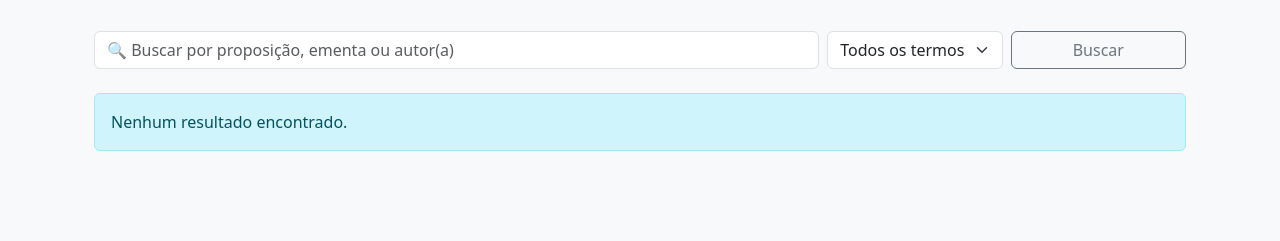
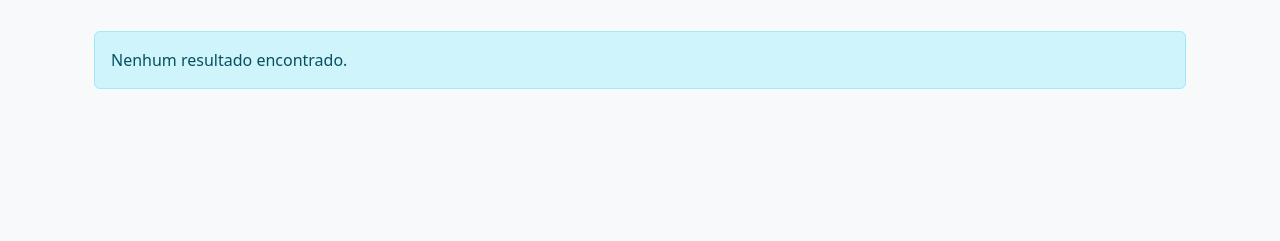
Before and after one commit to emailpteste2025-code/HCL-MVC, a PHP site: page /home.php in a window 1280 px wide. Shown: the part 59-300 px from the top of the page. Run offline with PHP 8.4, Linux system fonts and the light colour scheme; data that the repository does not hold is empty.

Commit message:
commit - MVC-V.1.1

```diff
--- a/app/views/home.php
+++ b/app/views/home.php
@@ -2,34 +2,10 @@
 $title = "Dashboard – Sistema";
 ob_start();
 ?>
-<!-- nav class="navbar navbar-expand-lg navbar-dark bg-primary mb-4">
-  <div class="container">
-    <a class="navbar-brand" href="#">📊 Dashboard</a>
-    <div class="d-flex"><a href="/logout" class="btn btn-outline-light">Sair</a></div>
-  </div>
-</nav -->
 
 <div class="container">
   <h3>Bem-vindo, <?= htmlspecialchars($username) ?> </h3> <br>
 
-  <!-- Filtro de busca -->
-  <form method="get" class="row g-2 mb-4">
-    <div class="col-md-8">
-      <input type="text" name="search" class="form-control"
-             placeholder="🔍 Buscar por proposição, ementa ou autor(a)"
-             value="<?= htmlspecialchars($search) ?>"/>
-      <input type="hidden" name="page" value="1"/>
-    </div>
-    <div class="col-md-2">
-      <select name="mode" class="form-select">
-        <option value="AND" <?= $mode === 'AND' ? 'selected' : '' ?>>Todos os termos (AND)</option>
-        <option value="OR" <?= $mode === 'OR' ? 'selected' : '' ?>>Qualquer termo (OR)</option>
-      </select>
-    </div>
-    <div class="col-md-2 d-grid">
-      <button type="submit" class="btn btn-outline-secondary">Buscar</button>
-    </div>
-  </form>
 
   <?php if ($erro): ?>
     <div class="alert alert-warning"><?= $erro ?></div>
```
Also changed, not shown: app/controllers/HomeController.php (+0 -15 lines).
